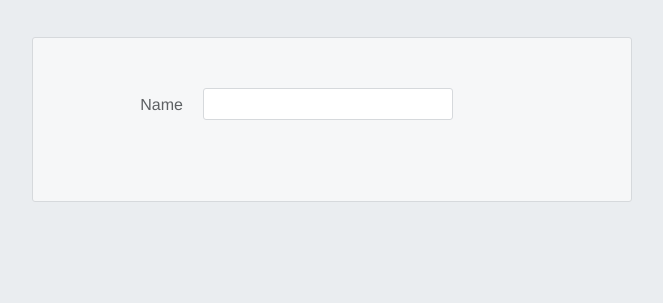
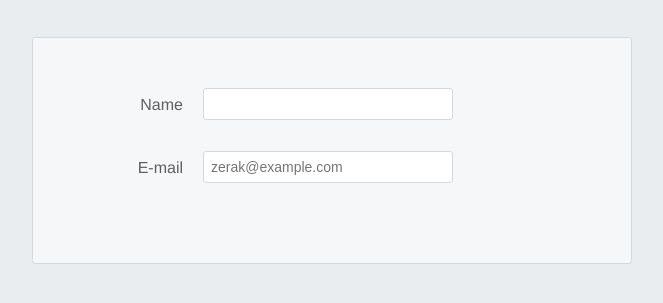
Before and after one commit to HasanZerak/fake_talk, a plain HTML site: page index.html in a window 1280 px wide. Shown: the part 225-528 px from the top of the page, without its empty margins (308-971 px from the left). Drawn offline with Linux system fonts and the light colour scheme.

Commit message:
Add email input fields

```diff
--- a/index.html
+++ b/index.html
@@ -18,6 +18,10 @@
             <label for="full-name">Name</label>
             <input type="text" name="full-name" id="full-name">
         </div>
+        <div class="form-row">
+            <label for="email">E-mail</label>
+            <input type="email" name="email" id="email" placeholder="zerak@example.com">
+        </div>
     </form>
 </body>
 
--- a/styles.css
+++ b/styles.css
@@ -50,7 +50,8 @@ body {
     flex-wrap: wrap;
 }
 
-.form-row input[type="text"] {
+.form-row input[type="text"],
+.form-row input[type="email"] {
     background-color: #FFFFFF;
     border: 1px solid #D6D9DC;
     border-radius: 3px;
@@ -61,6 +62,13 @@ body {
 
 .form-row label {
     margin-bottom: 15px;
+}
+
+.form-row input[type="text"]:invalid,
+.form-row input[type="email"]:invalid {
+    border: 1px solid #D55C5F;
+    color: #D55C5F;
+    box-shadow: none;
 }
 
 @media only screen and (min-width: 700px) {
@@ -77,7 +85,10 @@ body {
         margin-bottom: 20px;
     }
 
-    .form-row input[type='text'] {
+    .form-row input[type='text'],
+    .form-row input[type="email"],
+    .form-row select,
+    .form-row textarea {
         width: 250px;
         height: initial;
     }
```
